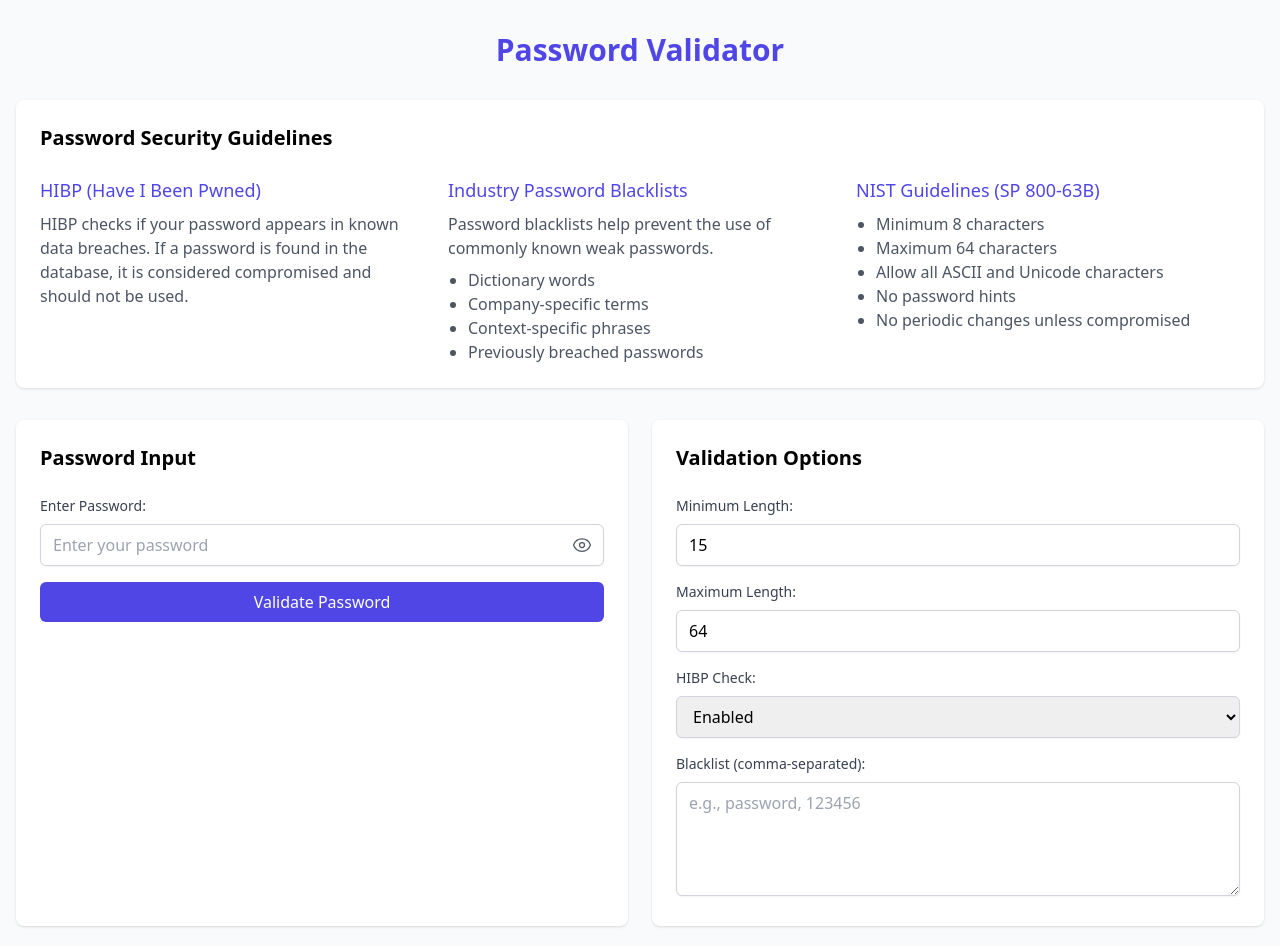
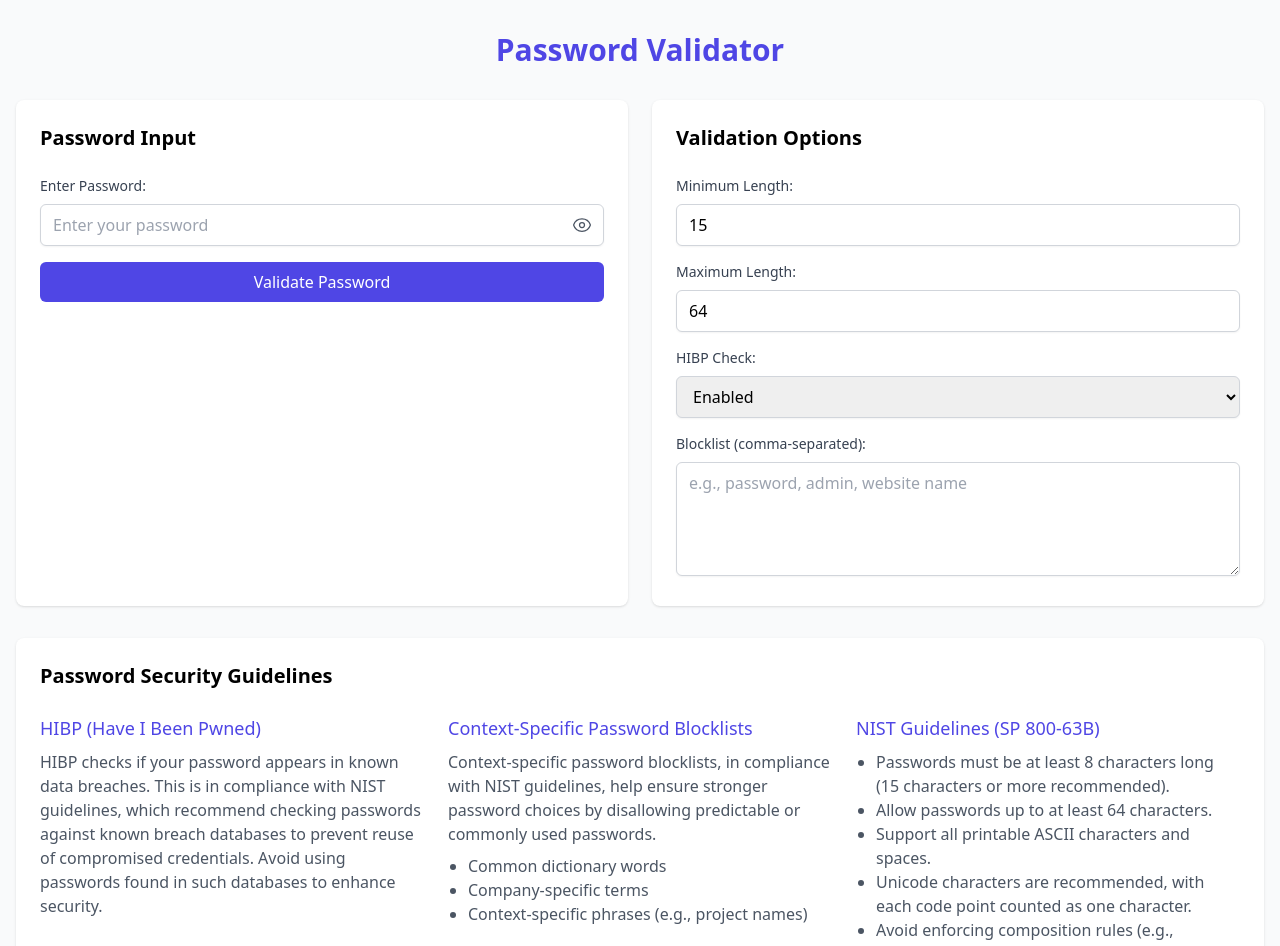
Before and after one commit to ypreiser/front-NIST-password-validator, a React (Vite) app: page / in a window 1280 px wide. Shown: the top 946 px of the page. Built offline with nearby package versions, Linux system fonts and the light colour scheme.

Commit message:
fix info

```diff
--- a/src/App.jsx
+++ b/src/App.jsx
@@ -48,40 +48,7 @@ const PasswordValidator = () => {
       <div className="max-w-7xl mx-auto space-y-8">
         <h1 className="text-3xl font-bold text-center text-indigo-600">Password Validator</h1>
 
-        {/* Info Section */}
-        <div className="bg-white rounded-lg shadow p-6">
-          <h2 className="text-xl font-bold mb-6">Password Security Guidelines</h2>
-          <div className="grid grid-cols-1 md:grid-cols-3 gap-6">
-            <InfoCard title="HIBP (Have I Been Pwned)">
-              <p className="text-gray-600">
-                HIBP checks if your password appears in known data breaches. If a password is found in the database,
-                it is considered compromised and should not be used.
-              </p>
-            </InfoCard>
-
-            <InfoCard title="Industry Password Blacklists">
-              <p className="text-gray-600">Password blacklists help prevent the use of commonly known weak passwords.</p>
-              <ul className="list-disc pl-5 text-gray-600">
-                <li>Dictionary words</li>
-                <li>Company-specific terms</li>
-                <li>Context-specific phrases</li>
-                <li>Previously breached passwords</li>
-              </ul>
-            </InfoCard>
-
-            <InfoCard title="NIST Guidelines (SP 800-63B)">
-              <ul className="list-disc pl-5 text-gray-600">
-                <li>Minimum 8 characters</li>
-                <li>Maximum 64 characters</li>
-                <li>Allow all ASCII and Unicode characters</li>
-                <li>No password hints</li>
-                <li>No periodic changes unless compromised</li>
-              </ul>
-            </InfoCard>
-          </div>
-        </div>
-
-        {/* Main Content */}
+        {/* Main Content - Moved to the top */}
         <div className="grid grid-cols-1 md:grid-cols-2 gap-6">
           {/* Input Section */}
           <div className="bg-white rounded-lg shadow p-6">
@@ -192,12 +159,12 @@ const PasswordValidator = () => {
 
               <div className="space-y-2">
                 <label className="block text-sm font-medium text-gray-700">
-                  Blacklist (comma-separated):
+                  Blocklist (comma-separated):
                 </label>
                 <textarea
                   value={blacklist}
                   onChange={(e) => setBlacklist(e.target.value)}
-                  placeholder="e.g., password, 123456"
+                  placeholder="e.g., password, admin, website name"
                   rows={4}
                   className="w-full px-3 py-2 border border-gray-300 rounded-md shadow-sm focus:outline-none focus:ring-1 focus:ring-indigo-500 focus:border-indigo-500"
                 />
@@ -205,6 +172,46 @@ const PasswordValidator = () => {
             </div>
           </div>
         </div>
+
+{/* Info Section - Moved to the bottom */}
+<div className="bg-white rounded-lg shadow p-6">
+  <h2 className="text-xl font-bold mb-6">Password Security Guidelines</h2>
+  <div className="grid grid-cols-1 md:grid-cols-3 gap-6">
+
+    <InfoCard title="HIBP (Have I Been Pwned)">
+      <p className="text-gray-600">
+        HIBP checks if your password appears in known data breaches. This is in compliance with NIST guidelines, which recommend checking passwords against known breach databases to prevent reuse of compromised credentials. Avoid using passwords found in such databases to enhance security.
+      </p>
+    </InfoCard>
+
+    <InfoCard title="Context-Specific Password Blocklists">
+      <p className="text-gray-600">
+        Context-specific password blocklists, in compliance with NIST guidelines, help ensure stronger password choices by disallowing predictable or commonly used passwords.
+      </p>
+      <ul className="list-disc pl-5 text-gray-600">
+        <li>Common dictionary words</li>
+        <li>Company-specific terms</li>
+        <li>Context-specific phrases (e.g., project names)</li>
+      </ul>
+    </InfoCard>
+
+    <InfoCard title="NIST Guidelines (SP 800-63B)">
+      <ul className="list-disc pl-5 text-gray-600">
+        <li>Passwords must be at least 8 characters long (15 characters or more recommended).</li>
+        <li>Allow passwords up to at least 64 characters.</li>
+        <li>Support all printable ASCII characters and spaces.</li>
+        <li>Unicode characters are recommended, with each code point counted as one character.</li>
+        <li>Avoid enforcing composition rules (e.g., requiring a mix of character types).</li>
+        <li>Do not require periodic password changes unless there is evidence of compromise.</li>
+        <li>Do not allow password hints accessible to unauthenticated users.</li>
+        <li>Avoid using knowledge-based authentication (KBA) as part of password verification.</li>
+        <li>Always validate the full password as submitted; do not truncate or alter it.</li>
+      </ul>
+    </InfoCard>
+
+  </div>
+</div>
+
       </div>
     </div>
   );
```
